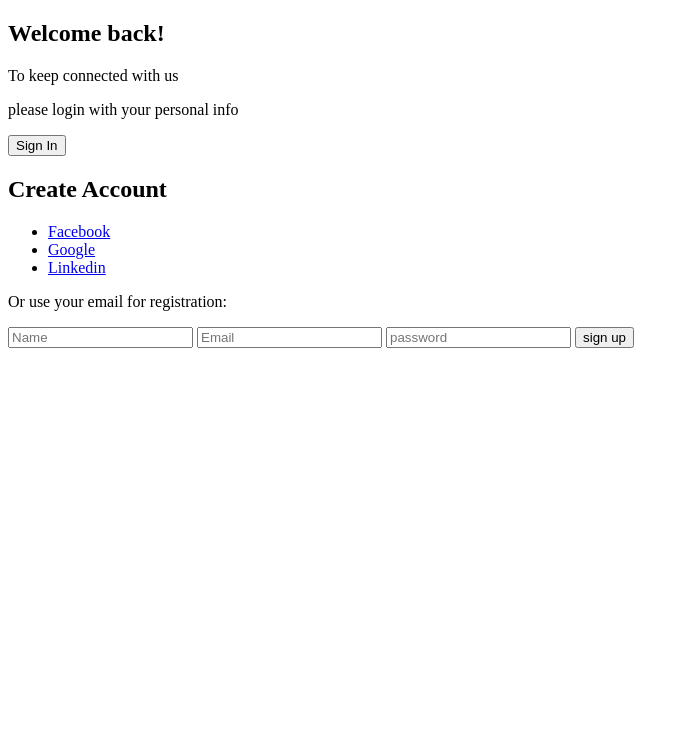
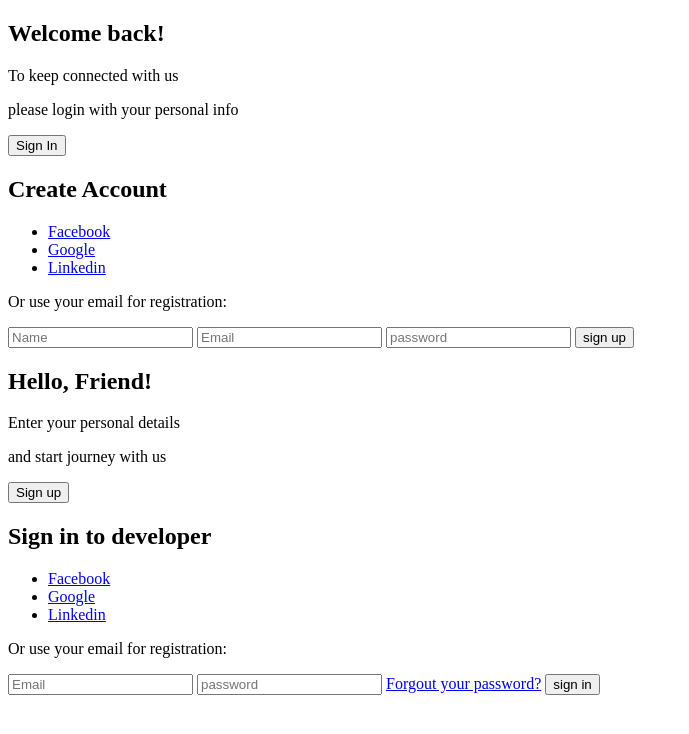
Before and after one commit to leonardoPetruncko/Tela-de-login, a plain HTML site: page index.html in a window 1280 px wide. Shown: the whole page, without its empty margins (0-689 px from the left). Drawn offline with Linux system fonts and the light colour scheme.

Commit message:
Sign in - SegundoConteudo

```diff
--- a/index.html
+++ b/index.html
@@ -55,6 +55,50 @@
                 </form>
             </div>
 
+             <!-- SECOND CONTENT -->
+
+        <div class="content second-content">
+
+            <!-- firts-column -->
+
+            <div class="first-column">
+
+                <h2 class="title">Hello, Friend!</h2>
+                <p class="description">Enter your personal details</p>
+                <p class="description">and start journey with us</p>
+                <button class="btn">Sign up</button>
+
+            </div>
+
+            <!-- second-column -->
+
+            <div class="second-column">
+
+                <h2 class="title">Sign in to developer</h2>
+
+                <!-- social-media -->
+
+                <div class="social-media">
+                    <ul>
+                        <li><a href="#">Facebook</a></li>
+                        <li><a href="#">Google</a></li>
+                        <li><a href="#">Linkedin</a></li>
+                    </ul>
+                </div>
+
+                <p class="description">Or use your email for registration:</p>
+
+                 <!-- Form-input -->
+
+                <form class="form">
+                    <input type="email" placeholder="Email">
+                    <input type="password" placeholder="password">
+                    <a href="#">Forgout your password?</a>
+                    <button class="btn">sign in</button>
+                </form>
+            </div>
+
+        </div>
 
         </div>
     </div>
```
